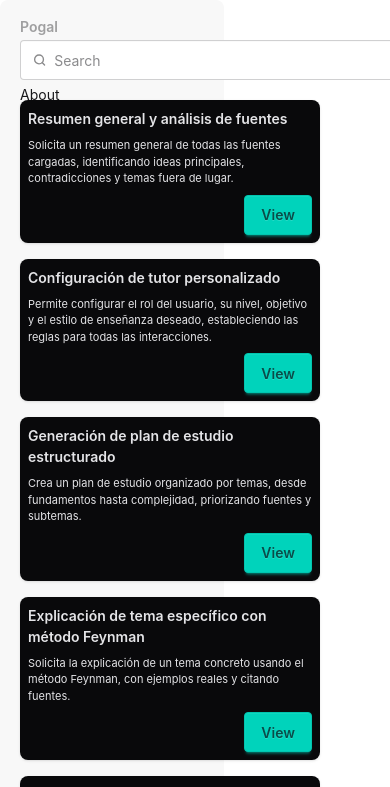
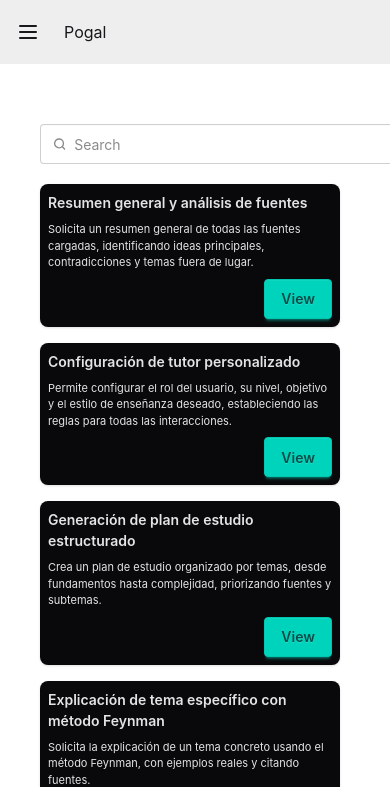
Before and after one commit to AramLR/pogal, a SvelteKit app: page / in a window 390 px wide. Shown: the top 787 px of the page. Built offline with nearby package versions, Linux system fonts and the light colour scheme.

Commit message:
style (layout): add responsive design by using drawer component

```diff
--- a/src/routes/+layout.svelte
+++ b/src/routes/+layout.svelte
@@ -1,22 +1,74 @@
 <script lang="ts">
   import "../app.css";
-  import Sidebar from "$lib/components/Sidebar.svelte";
+  import type { Route } from "$lib/types/route";
 
   let { children } = $props();
+
+  const routes: Route[] = [
+    {
+      id: "home",
+      displayName: "Home",
+      url: "/",
+    },
+    {
+      id: "about",
+      displayName: "About",
+      url: "/about",
+    },
+  ];
 </script>
 
-<aside>
-  <Sidebar />
-</aside>
+{#snippet navlinks()}
+  {#each routes as { displayName, url }}
+    <li><a href={url}>{displayName}</a></li>
+  {/each}
+{/snippet}
 
-<main class="p-5">
-  {@render children()}
-</main>
-
-<style>
-  :global(#root) {
-    display: grid;
-    grid-template-columns: 1fr 6fr;
-    grid-template-rows: 1fr;
-  }
-</style>
+<div class="drawer">
+  <input id="my-drawer-2" type="checkbox" class="drawer-toggle" />
+  <div class="drawer-content flex flex-col">
+    <!-- Navbar -->
+    <div class="navbar bg-base-300 w-full">
+      <div class="flex-none lg:hidden">
+        <label
+          for="my-drawer-2"
+          aria-label="open sidebar"
+          class="btn btn-square btn-ghost"
+        >
+          <svg
+            xmlns="http://www.w3.org/2000/svg"
+            fill="none"
+            viewBox="0 0 24 24"
+            class="inline-block h-6 w-6 stroke-current"
+          >
+            <path
+              stroke-linecap="round"
+              stroke-linejoin="round"
+              stroke-width="2"
+              d="M4 6h16M4 12h16M4 18h16"
+            ></path>
+          </svg>
+        </label>
+      </div>
+      <div class="mx-2 flex-1 px-2">Pogal</div>
+      <div class="hidden flex-none lg:block">
+        <ul class="menu menu-horizontal">
+          <!-- Navbar menu content here -->
+          {@render navlinks()}
+        </ul>
+      </div>
+    </div>
+    <!-- Page content here -->
+    <div class="p-10">
+      {@render children()}
+    </div>
+  </div>
+  <div class="drawer-side">
+    <label for="my-drawer-2" aria-label="close sidebar" class="drawer-overlay"
+    ></label>
+    <ul class="menu bg-base-200 min-h-full w-80 p-4">
+      <!-- Sidebar content here -->
+      {@render navlinks()}
+    </ul>
+  </div>
+</div>
```
Also changed, not shown: 40 other files (tests, documents, lock files or other folders).
